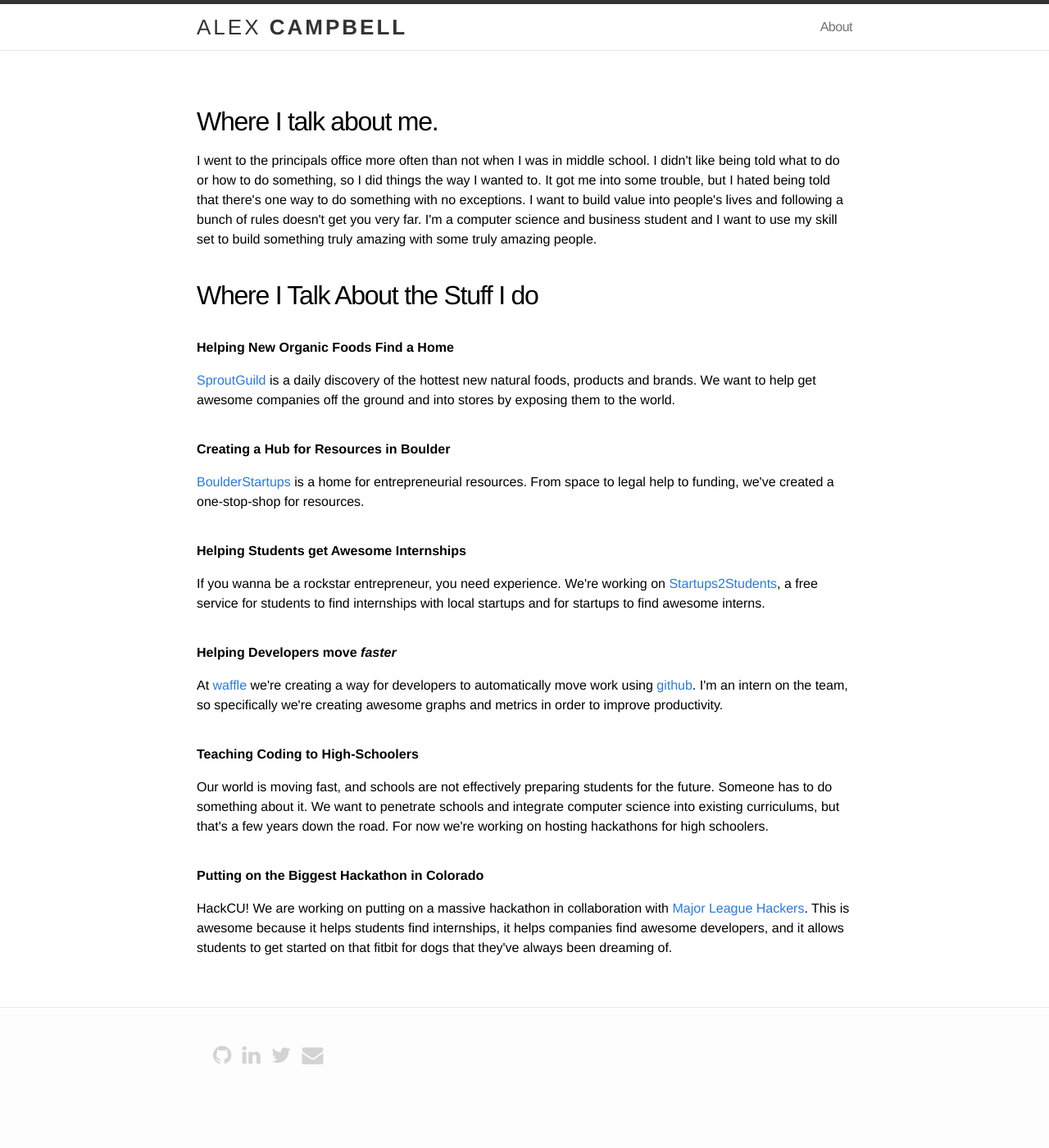
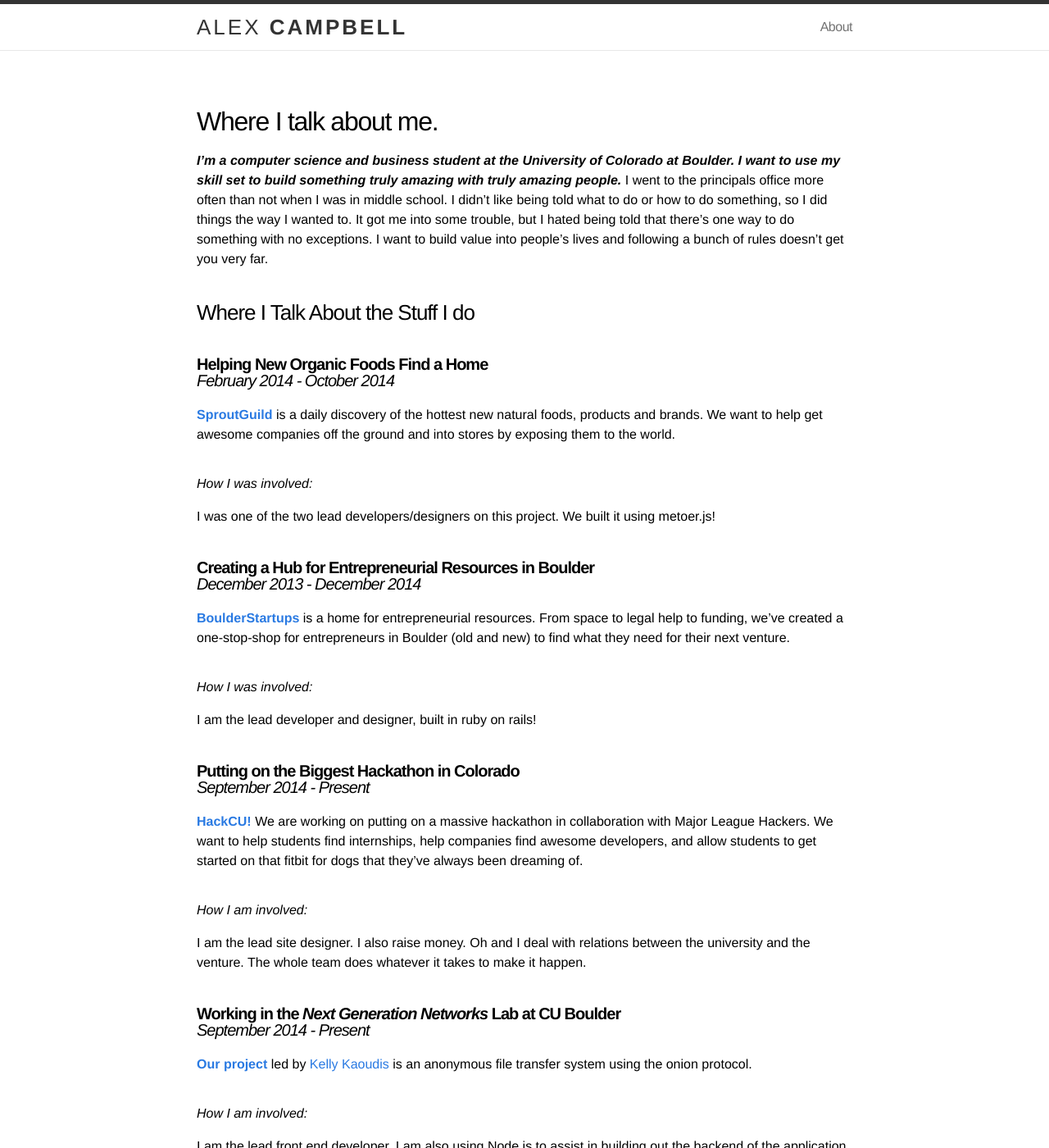
Before and after one commit to Zandrr/Zandrr.github.io, a Jekyll site: the page built from about.md, in a window 1280 px wide and 1400 px high. Shown: the whole window at 82% size. Built offline with Jekyll 4.4.1, drawn with Linux system fonts in a browser that asks for light colours; nearby versions of some CDN libraries; some of the changed text lies outside the part shown.

Commit message:
updated about page

```diff
--- a/about.md
+++ b/about.md
@@ -3,20 +3,56 @@
 title: About
 permalink: /about/
 ---
-<h2>Where I talk about me.</h2>
-<p>I went to the principals office more often than not when I was in middle school.  I didn't like being told what to do
-  or how to do something, so I did things the way I wanted to.  It got me into some trouble, but I hated being told that there's one way to do something with no exceptions. I want to build value into people's lives and following a bunch of rules doesn't get you  very far. I'm a computer science and business student and I want to use my skill set to build something truly amazing with some truly amazing people. </p>
+##Where I talk about me.
+***I'm a computer science and business student at the University of Colorado at Boulder. I want to use my skill set to build something truly amazing with truly amazing people.*** I went to the principals office more often than not when I was in middle school.  I didn't like being told what to do or how to do something, so I did things the way I wanted to.  It got me into some trouble, but I hated being told that there's one way to do something with no exceptions. I want to build value into people's lives and following a bunch of rules doesn't get you  very far.
 
-<h2>Where I Talk About the Stuff I do</h2>
-<h1><b>Helping New Organic Foods Find a Home</b></h1>
-  <p><a href="http://SproutGuild.com">SproutGuild</a> is a daily discovery of the hottest new natural foods, products and brands.  We want to help get awesome companies off the ground and into stores by exposing them to the world.</p>
-<h1><b>Creating a Hub for Resources in Boulder</b></h1>
-  <p><a href="http://Boulderstartups.org">BoulderStartups</a> is a home for entrepreneurial resources.  From space to legal help to  funding, we've created a one-stop-shop for resources.</p>
-<h1><b>Helping Students get Awesome Internships</b></h1>
-<p> If you wanna be a rockstar entrepreneur, you need experience.  We're working on <a href="http://Boulderstartups.org">Startups2Students</a>, a free service for students to find internships with local startups and for startups to find awesome interns.</p>
-<h1><b>Helping Developers move <i>faster</i></b></h1>
-  <p>At <a href="https://waffle.io">waffle</a> we're creating a way for developers to automatically move work using <a href="http://www.danielglunz.com/[%22github%22]/gitting-started/">github</a>. I'm an intern on the team, so specifically we're creating awesome graphs and metrics in order to improve productivity.</p>
-<h1><b>Teaching Coding to High-Schoolers</b></h1>
-  <p>Our world is moving fast, and schools are not effectively preparing students for the future.  Someone has to do something about it. We want to penetrate schools and integrate computer science into existing curriculums, but that's a few years down the road.  For now we're working on hosting hackathons for high schoolers.</p>
-<h1><b>Putting on the Biggest Hackathon in Colorado</b></h1>
-  <p>HackCU!  We are working on putting on a massive hackathon in collaboration with <a href="http://mlh.io">Major League Hackers</a>.  This is awesome because it helps students find internships, it helps companies find awesome developers, and it allows students to get started on that fitbit for dogs that they've always been dreaming of.</p>
+###Where I Talk About the Stuff I do
+
+
+####**Helping New Organic Foods Find a Home** <br> *February 2014 - October 2014*
+**[SproutGuild]("http://SproutGuild.com")** is a daily discovery of the hottest new natural foods, products and brands.  We want to help get awesome companies off the ground and into stores by exposing them to the world.
+
+
+#####*How I was involved:*
+I was one of the two lead developers/designers on this project.  We built it using metoer.js!
+
+
+####**Creating a Hub for Entrepreneurial Resources in Boulder** <br> *December 2013 - December 2014*
+**[BoulderStartups]("http://Boulderstartups.org")** is a home for entrepreneurial resources.  From space to legal help to  funding, we've created a one-stop-shop for entrepreneurs in Boulder (old and new) to find what they need for their next venture.
+
+
+#####*How I was involved:*
+I am the lead developer and designer, built in ruby on rails!
+
+
+####**Putting on the Biggest Hackathon in Colorado** <br> *September 2014 - Present*
+**[HackCU!]("http://hackcu.org")**  We are working on putting on a massive hackathon in collaboration with Major League Hackers.  We want to help students find internships, help companies find awesome developers, and allow students to get started on that fitbit for dogs that they've always been dreaming of.
+
+
+#####*How I am involved:*
+I am the lead site designer.  I also raise money.  Oh and I deal with relations between the university and the venture.  The whole team does whatever it takes to make it happen.
+
+
+####**Working in the *Next Generation Networks* Lab at CU Boulder** <br> *September 2014 - Present*
+**[Our project](https://github.com/kaoudis/phonebook.js)** led by [Kelly Kaoudis](https://csel.cs.colorado.edu/~kaoudis/) is an anonymous file transfer system using the onion protocol.
+
+
+#####*How I am involved:*
+I am the lead front end developer.  I am also using Node.js to assist in building out the backend of the application.
+
+
+
+####**Teaching Git and GitHub to Introductory Computer Science Students** <br> *December 2014 - Present*
+**[Part time teacher.](https://speakerdeck.com/zandrr)** I believe that learning git and github early in a software engineer's career is vital to their success in both school and industry.  My university does not formally teach the tools, yet they expect students to effectively use them. This is pretty backwards if you ask me.  Thus I have been teaching git and github to classes from 50 to 250 students.
+
+#####*How I am involved:*
+I develop and implement entire lesson plans based on skill level!
+
+
+####**User Experience Design Researcher at Edify Technologies** <br> *December 2014 - Present*
+The good people at **[Edify Technologies](http://www.sketchasong.com/#/)** are working on creating the greatest music education experience that they can by developing a suite of applications aimed at children ages 6-10!
+
+
+
+#####*How I am involved:*
+I'm one of two user experience design researchers.  My job is to meet with as many parents, music teachers, and kids as I possibly can in order to gain insights into how to improve user experience.
```
Also changed, not shown: 2 other files.
